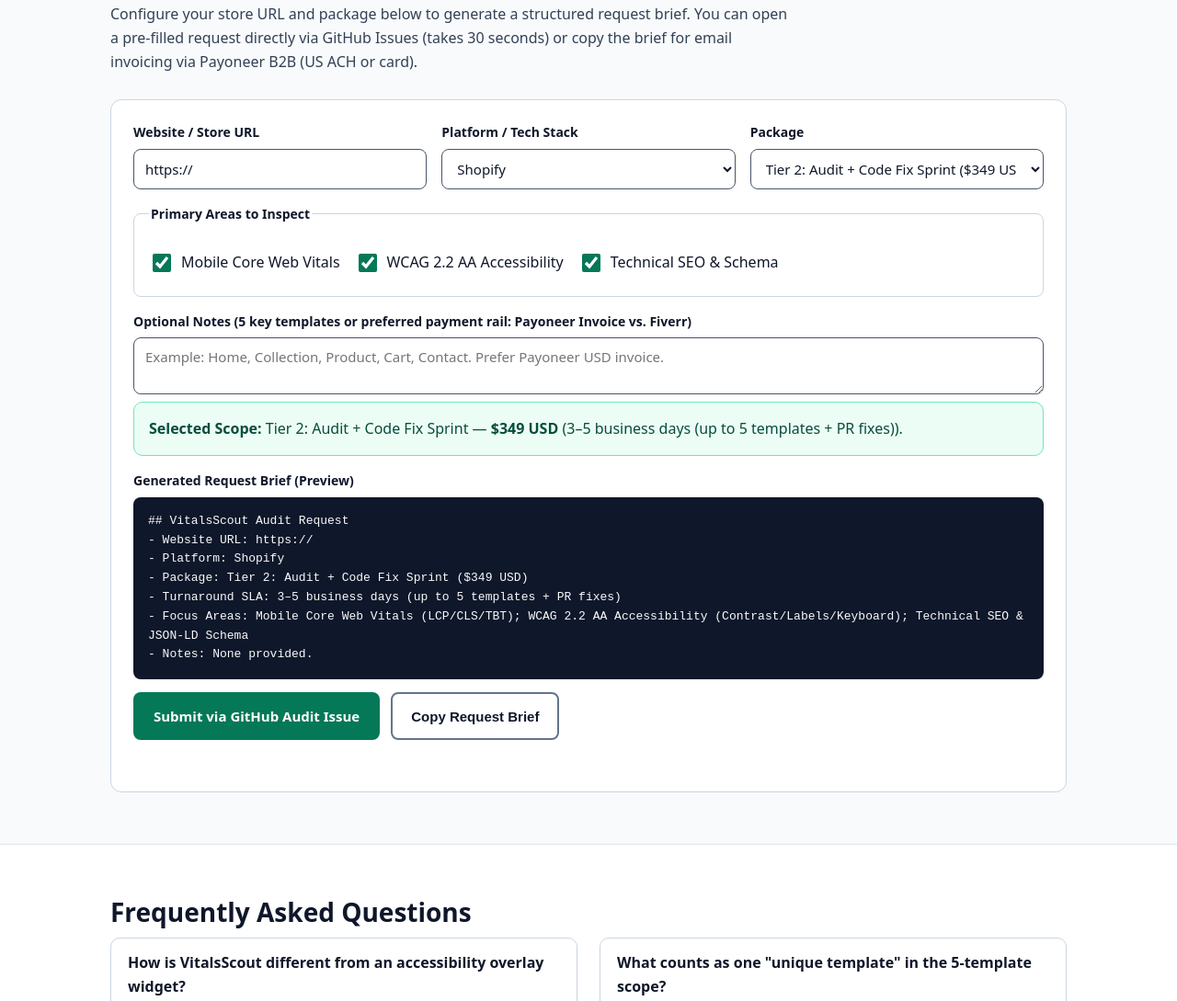
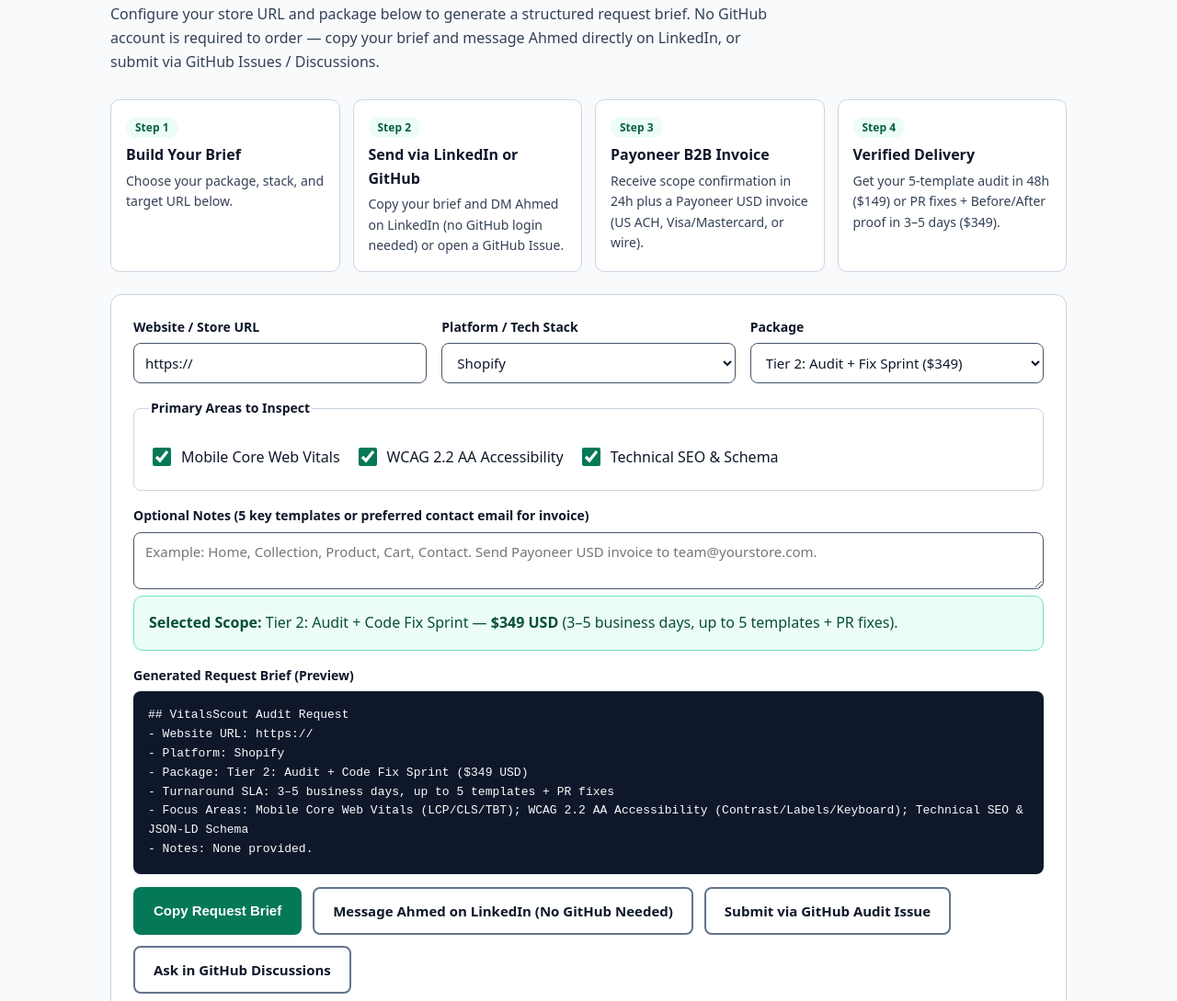
Before and after one commit to ahmed62001/vitalsscout, a website: page docs/index.html in a window 1280 px wide. Shown: the part 2456-3545 px from the top of the page at 92% size. Drawn offline with Linux system fonts and the light colour scheme.

Commit message:
feat: add 4-step ordering flow, LinkedIn non-GitHub CTA, and UI polish

```diff
--- a/docs/index.html
+++ b/docs/index.html
@@ -261,6 +261,32 @@
       margin: 0 0 14px;
     }
     .status-note { min-height: 24px; font-size: 14px; font-weight: 600; color: var(--emerald-hover); margin-top: 8px; }
+    .steps-grid {
+      display: grid;
+      grid-template-columns: repeat(auto-fit, minmax(210px, 1fr));
+      gap: 14px;
+      margin: 0 0 24px;
+      padding: 0;
+      list-style: none;
+    }
+    .step-card {
+      background: #ffffff;
+      border: 1px solid var(--border);
+      border-radius: 10px;
+      padding: 16px;
+    }
+    .step-num {
+      display: inline-block;
+      background: var(--emerald-soft);
+      color: var(--emerald-hover);
+      font-size: 12px;
+      font-weight: 800;
+      padding: 2px 10px;
+      border-radius: 999px;
+      margin-bottom: 6px;
+    }
+    .step-card h3 { margin: 0 0 4px; font-size: 16px; }
+    .step-card p { margin: 0; font-size: 14px; color: var(--muted); }
     details {
       background: #ffffff;
       border: 1px solid var(--border);
@@ -462,8 +488,31 @@
       <div class="container">
         <h2>Scope Estimator &amp; Audit Request Builder</h2>
         <p class="section-lead">
-          Configure your store URL and package below to generate a structured request brief. You can open a pre-filled request directly via GitHub Issues (takes 30 seconds) or copy the brief for email invoicing via Payoneer B2B (US ACH or card).
+          Configure your store URL and package below to generate a structured request brief. No GitHub account is required to order — copy your brief and message Ahmed directly on LinkedIn, or submit via GitHub Issues / Discussions.
         </p>
+
+        <ol class="steps-grid" aria-label="How Ordering and Payment Works">
+          <li class="step-card">
+            <span class="step-num">Step 1</span>
+            <h3>Build Your Brief</h3>
+            <p>Choose your package, stack, and target URL below.</p>
+          </li>
+          <li class="step-card">
+            <span class="step-num">Step 2</span>
+            <h3>Send via LinkedIn or GitHub</h3>
+            <p>Copy your brief and DM Ahmed on LinkedIn (no GitHub login needed) or open a GitHub Issue.</p>
+          </li>
+          <li class="step-card">
+            <span class="step-num">Step 3</span>
+            <h3>Payoneer B2B Invoice</h3>
+            <p>Receive scope confirmation in 24h plus a Payoneer USD invoice (US ACH, Visa/Mastercard, or wire).</p>
+          </li>
+          <li class="step-card">
+            <span class="step-num">Step 4</span>
+            <h3>Verified Delivery</h3>
+            <p>Get your 5-template audit in 48h ($149) or PR fixes + Before/After proof in 3–5 days ($349).</p>
+          </li>
+        </ol>
 
         <form class="builder" id="brief-form">
           <div class="field-grid">
@@ -484,10 +533,10 @@
             <div>
               <label class="field-label" for="package-tier">Package</label>
               <select id="package-tier">
-                <option value="free">Free 1-Page Snapshot ($0 — 24h)</option>
-                <option value="tier1">Tier 1: Core 5-Template Audit ($149 USD — 48h)</option>
-                <option value="tier2" selected>Tier 2: Audit + Code Fix Sprint ($349 USD — 3–5 days)</option>
-                <option value="tier3">Tier 3: Monthly Vitals Guard ($99 USD/mo)</option>
+                <option value="free">Free Snapshot ($0)</option>
+                <option value="tier1">Tier 1: Core Audit ($149)</option>
+                <option value="tier2" selected>Tier 2: Audit + Fix Sprint ($349)</option>
+                <option value="tier3">Tier 3: Monthly Guard ($99/mo)</option>
               </select>
             </div>
           </div>
@@ -502,20 +551,22 @@
           </fieldset>
 
           <div>
-            <label class="field-label" for="notes">Optional Notes (5 key templates or preferred payment rail: Payoneer Invoice vs. Fiverr)</label>
-            <textarea id="notes" rows="2" placeholder="Example: Home, Collection, Product, Cart, Contact. Prefer Payoneer USD invoice."></textarea>
+            <label class="field-label" for="notes">Optional Notes (5 key templates or preferred contact email for invoice)</label>
+            <textarea id="notes" rows="2" placeholder="Example: Home, Collection, Product, Cart, Contact. Send Payoneer USD invoice to team@yourstore.com."></textarea>
           </div>
 
           <div class="estimate-box" id="estimate-summary" aria-live="polite">
-            <strong>Selected Scope:</strong> Tier 2: Audit + Code Fix Sprint — <strong>$349 USD</strong> (3–5 business days SLA, up to 5 templates).
+            <strong>Selected Scope:</strong> Tier 2: Audit + Code Fix Sprint — <strong>$349 USD</strong> (3–5 business days, up to 5 templates + PR fixes).
           </div>
 
           <label class="field-label" for="brief-output">Generated Request Brief (Preview)</label>
           <pre class="brief-preview" id="brief-output"></pre>
 
-          <div class="cta-row">
-            <a class="btn btn-primary" id="github-issue-link" href="https://github.com/ahmed62001/vitalsscout/issues/new?template=audit-request.md" target="_blank" rel="noopener">Submit via GitHub Audit Issue</a>
-            <button class="btn btn-secondary-light" type="button" id="copy-brief-btn">Copy Request Brief</button>
+          <div class="cta-row" id="cta-actions">
+            <button class="btn btn-primary" type="button" id="copy-brief-btn">Copy Request Brief</button>
+            <a class="btn btn-secondary-light" id="linkedin-dm-link" href="https://www.linkedin.com/in/ahmed-mohamed-347211166/" target="_blank" rel="noopener">Message Ahmed on LinkedIn (No GitHub Needed)</a>
+            <a class="btn btn-secondary-light" id="github-issue-link" href="https://github.com/ahmed62001/vitalsscout/issues/new?template=audit-request.md" target="_blank" rel="noopener">Submit via GitHub Audit Issue</a>
+            <a class="btn btn-secondary-light" id="github-discussion-link" href="https://github.com/ahmed62001/vitalsscout/discussions" target="_blank" rel="noopener">Ask in GitHub Discussions</a>
           </div>
           <div class="status-note" id="copy-status" aria-live="polite"></div>
         </form>
@@ -570,10 +621,12 @@
 
   <script>
     (function () {
+      var BUSINESS_EMAIL = '';
+      var FIVERR_URL = '';
       var TIER_MAP = {
-        free: { label: 'Free 1-Page Snapshot', price: '$0 USD', sla: 'Within 24 hours (1 URL)' },
-        tier1: { label: 'Tier 1: Core Technical Audit', price: '$149 USD', sla: '48 hours (up to 5 templates)' },
-        tier2: { label: 'Tier 2: Audit + Code Fix Sprint', price: '$349 USD', sla: '3–5 business days (up to 5 templates + PR fixes)' },
+        free: { label: 'Free 1-Page Snapshot', price: '$0 USD', sla: 'Within 24 hours, 1 URL' },
+        tier1: { label: 'Tier 1: Core Technical Audit', price: '$149 USD', sla: '48 hours, up to 5 templates' },
+        tier2: { label: 'Tier 2: Audit + Code Fix Sprint', price: '$349 USD', sla: '3–5 business days, up to 5 templates + PR fixes' },
         tier3: { label: 'Tier 3: Monthly Vitals Guard', price: '$99 USD/mo', sla: 'Monthly regression audit + 2h preventative fixes' }
       };
 
@@ -586,6 +639,28 @@
       var ghLink = document.getElementById('github-issue-link');
       var copyBtn = document.getElementById('copy-brief-btn');
       var copyStatus = document.getElementById('copy-status');
+      var ctaActions = document.getElementById('cta-actions');
+      var copyResetTimer = null;
+
+      if (BUSINESS_EMAIL && ctaActions) {
+        var mailLink = document.createElement('a');
+        mailLink.className = 'btn btn-primary';
+        mailLink.id = 'email-brief-link';
+        mailLink.href = 'mailto:' + BUSINESS_EMAIL;
+        mailLink.textContent = 'Email Brief Directly';
+        ctaActions.insertBefore(mailLink, ctaActions.firstChild);
+      }
+
+      if (FIVERR_URL && ctaActions) {
+        var fiverrLink = document.createElement('a');
+        fiverrLink.className = 'btn btn-secondary-light';
+        fiverrLink.id = 'fiverr-checkout-link';
+        fiverrLink.href = FIVERR_URL;
+        fiverrLink.target = '_blank';
+        fiverrLink.rel = 'noopener';
+        fiverrLink.textContent = 'Order via Fiverr Escrow';
+        ctaActions.appendChild(fiverrLink);
+      }
 
       function updateBrief() {
         var tier = TIER_MAP[tierSelect.value] || TIER_MAP.tier2;
@@ -610,6 +685,38 @@
         var issueTitle = encodeURIComponent('[Audit Request] ' + url + ' (' + tier.price + ')');
         var issueBody = encodeURIComponent(brief + '\n\n(Please remove or withhold any sensitive credentials before submitting.)');
         ghLink.href = 'https://github.com/ahmed62001/vitalsscout/issues/new?title=' + issueTitle + '&body=' + issueBody;
+
+        var mailEl = document.getElementById('email-brief-link');
+        if (mailEl && BUSINESS_EMAIL) {
+          mailEl.href = 'mailto:' + BUSINESS_EMAIL + '?subject=' + issueTitle + '&body=' + encodeURIComponent(brief);
+        }
+      }
+
+      function markCopied() {
+        copyBtn.textContent = 'Brief Copied!';
+        copyStatus.textContent = 'Request brief copied to clipboard — paste it in a LinkedIn message to Ahmed or a GitHub Issue.';
+        if (copyResetTimer) clearTimeout(copyResetTimer);
+        copyResetTimer = setTimeout(function () {
+          copyBtn.textContent = 'Copy Request Brief';
+        }, 2500);
+      }
+
+      function fallbackCopy(text) {
+        var tmp = document.createElement('textarea');
+        tmp.value = text;
+        tmp.setAttribute('readonly', '');
+        tmp.style.position = 'absolute';
+        tmp.style.left = '-9999px';
+        document.body.appendChild(tmp);
+        tmp.select();
+        var ok = false;
+        try { ok = document.execCommand('copy'); } catch (e) { ok = false; }
+        document.body.removeChild(tmp);
+        if (ok) {
+          markCopied();
+        } else {
+          copyStatus.textContent = 'Copy blocked by browser; select the brief box above manually.';
+        }
       }
 
       document.querySelectorAll('[data-select-tier]').forEach(function (el) {
@@ -628,14 +735,11 @@
       });
 
       copyBtn.addEventListener('click', function () {
+        var text = outputEl.textContent;
         if (navigator.clipboard && navigator.clipboard.writeText) {
-          navigator.clipboard.writeText(outputEl.textContent).then(function () {
-            copyStatus.textContent = 'Request brief copied to clipboard.';
-          }, function () {
-            copyStatus.textContent = 'Copy blocked by browser; select the brief box above manually.';
-          });
+          navigator.clipboard.writeText(text).then(markCopied, function () { fallbackCopy(text); });
         } else {
-          copyStatus.textContent = 'Select and copy the brief box above.';
+          fallbackCopy(text);
         }
       });
 
```
Also changed, not shown: docs/self-audit-report.html (+7 -7 lines), docs/terms.html (+2 -1 lines).
